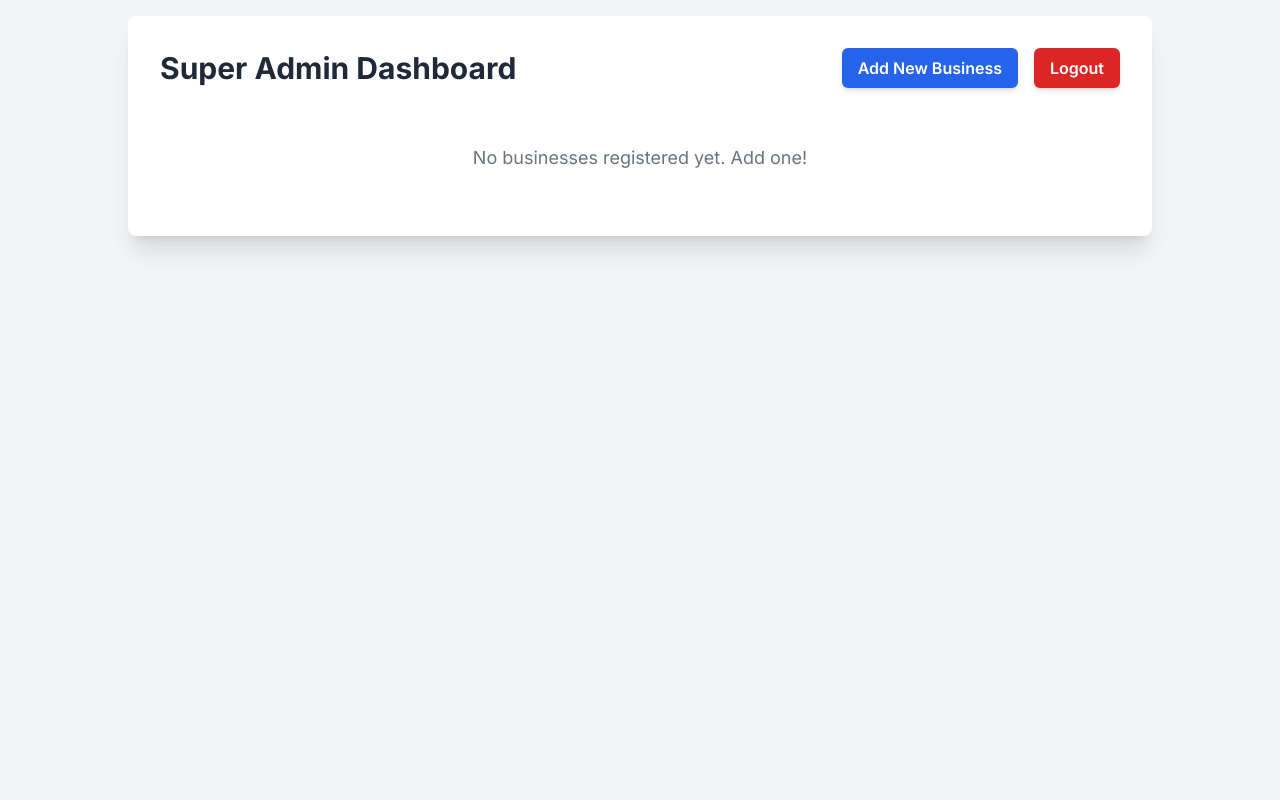
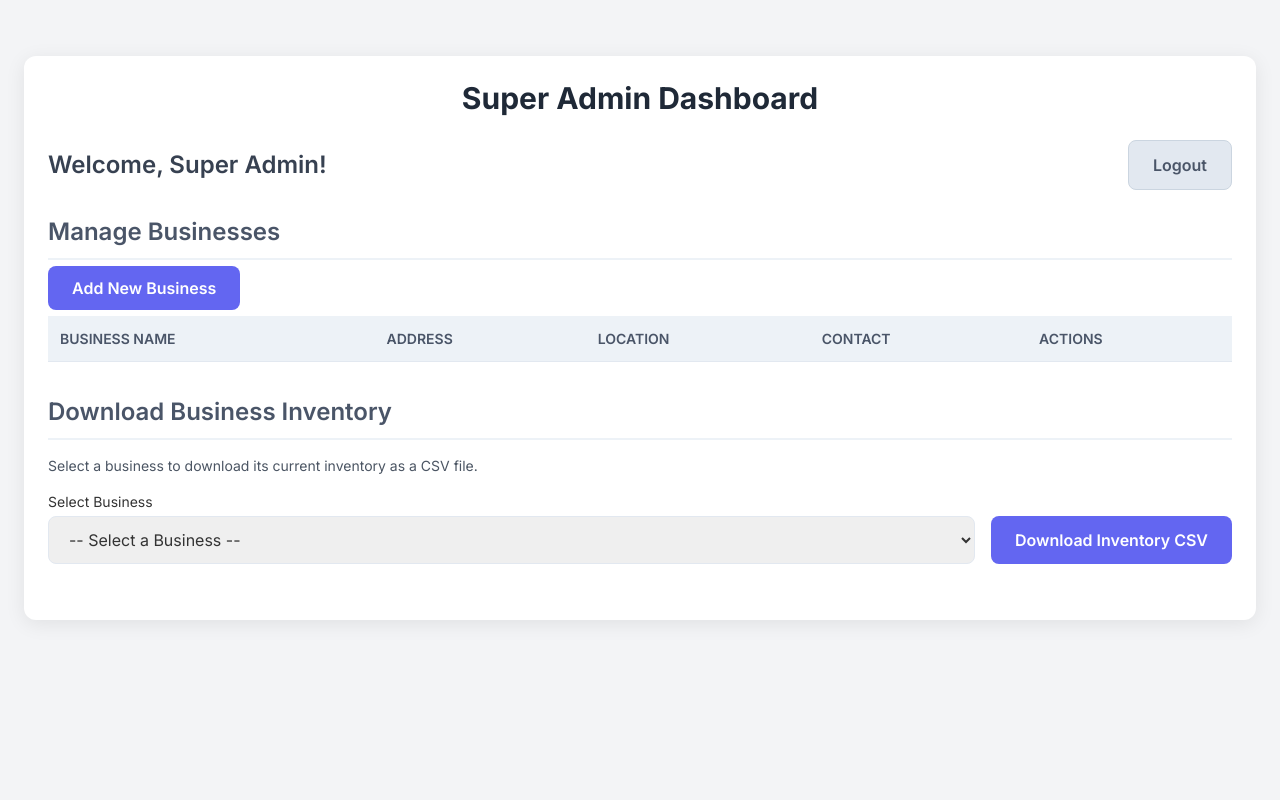
Before and after one commit to OkyereI/global_business_app, a Flask app: page /super_admin_dashboard in a window 1280 px wide. Run offline with Flask 3, Linux system fonts and the light colour scheme; the visitor is signed in with stand-in values (Sample User, id 1); lists and menus that the app fills with data are empty; some libraries are stand-ins or nearby versions.

Commit message:
add final update

```diff
--- a/app.py
+++ b/app.py
@@ -1,6 +1,6 @@
 # app.py - Enhanced Flask Application for Pharmaceutical Store Administrator
 
-from flask import Flask, render_template, request, redirect, url_for, flash, session
+from flask import Flask, render_template, request, redirect, url_for, flash, session, Response
 import csv
 import os
 import uuid
@@ -8,6 +8,7 @@ from datetime import datetime, date # Import date for daily reports
 import requests # Import the requests library for API calls
 from dotenv import load_dotenv # Import load_dotenv
 import json # Import json for specific error handling
+import io # Import io for in-memory CSV operations
 
 # Load environment variables from .env file
 load_dotenv()
@@ -513,6 +514,51 @@ def delete_business(business_id):
     else:
         flash('Business not found.', 'danger')
     return redirect(url_for('super_admin_dashboard'))
+
+@app.route('/super_admin/download_inventory/<business_id>')
+def download_inventory_csv(business_id):
+    """Allows super admin to download the inventory for a specific business as a CSV."""
+    if session.get('role') != 'super_admin':
+        flash('Access denied. Super Admin role required.', 'danger')
+        return redirect(url_for('login'))
+
+    businesses = load_businesses()
+    business = next((b for b in businesses if b['id'] == business_id), None)
+
+    if not business:
+        flash('Business not found.', 'danger')
+        return redirect(url_for('super_admin_dashboard'))
+
+    inventory_items = load_inventory_for_business(business_id)
+
+    # Create a CSV in memory
+    si = io.StringIO()
+    # Define headers explicitly, matching the order in save_inventory_for_business
+    headers = ['id', 'product_name', 'category', 'purchase_price', 'sale_price', 'current_stock',
+               'last_updated', 'batch_number', 'number_of_tabs', 'unit_price_per_tab', 'item_type',
+               'expiry_date', 'is_fixed_price', 'fixed_sale_price']
+
+    writer = csv.DictWriter(si, fieldnames=headers)
+    writer.writeheader()
+
+    # Ensure all items have all keys, and convert booleans/floats to string for CSV
+    for item in inventory_items:
+        row_to_write = {key: str(item.get(key, '')) for key in headers}
+        # Format numeric fields to 2 decimal places for consistency in CSV
+        for num_key in ['purchase_price', 'sale_price', 'current_stock', 'unit_price_per_tab', 'fixed_sale_price']:
+            if num_key in item and item[num_key] is not None:
+                row_to_write[num_key] = f"{float(item[num_key]):.2f}"
+        # Convert boolean back to "True"/"False" string if needed (though str() handles it)
+        row_to_write['is_fixed_price'] = str(item.get('is_fixed_price', False))
+
+        writer.writerow(row_to_write)
+
+    output = si.getvalue()
+    si.close()
+
+    response = Response(output, mimetype='text/csv')
+    response.headers["Content-Disposition"] = f"attachment; filename={business['name'].replace(' ', '_')}_inventory_{datetime.now().strftime('%Y%m%d%H%M%S')}.csv"
+    return response
 
 
 # --- Business User Management (Admin & Viewer Admin) ---
@@ -1582,10 +1628,8 @@ def reports():
     sales_records = load_sales_for_business(session['business_id'])
 
     # 1. Statistics of Stocks Available
-    stock_summary = [
-        {'product_name': item['product_name'], 'current_stock': f"{item['current_stock']:.2f}"}
-        for item in inventory_items
-    ]
+    # stock_summary is now the full list of inventory_items to allow checking current_stock for highlighting
+    stock_summary = inventory_items
 
     # 2. Sales per Day, Week, Month
     daily_sales = {}
@@ -1632,7 +1676,7 @@ def reports():
 
     return render_template(
         'reports.html',
-        stock_summary=inventory_items, # Pass full item objects to allow checking current_stock for highlight
+        stock_summary=stock_summary, # Pass full item objects to allow checking current_stock for highlight
         daily_sales=sorted_daily_sales,
         weekly_sales=sorted_weekly_sales,
         monthly_sales=sorted_monthly_sales,
--- a/templates/add_edit_inventory.html
+++ b/templates/add_edit_inventory.html
@@ -237,7 +237,7 @@
                             unitPricePerTabWithMarkup = costPerTab * 1.08; // 8% markup
                         }
                     } else { // Default to Pharmacy or any other type
-                        unitPricePerTabWithMarkup = costPerTab * 1.30; // 30% markup
+                        unitPricePerTabWithMarkup = costPerTab * 1.10; // 10% markup
                     }
 
                     const calculatedSalePrice = unitPricePerTabWithMarkup * numberOfTabs;
--- a/templates/super_admin_dashboard.html
+++ b/templates/super_admin_dashboard.html
@@ -1,4 +1,3 @@
-<!-- templates/super_admin_dashboard.html -->
 <!DOCTYPE html>
 <html lang="en">
 <head>
@@ -6,79 +5,217 @@
     <meta name="viewport" content="width=device-width, initial-scale=1.0">
     <title>Super Admin Dashboard</title>
     <script src="https://cdn.tailwindcss.com"></script>
-           <link href="https://cdn.jsdelivr.net/npm/tailwindcss@2.2.19/dist/tailwind.min.css" rel="stylesheet">
-    <link href="https://fonts.googleapis.com/css2?family=Inter:wght@400;600;700&display=swap" rel="stylesheet">
-
+    <link href="https://fonts.googleapis.com/css2?family=Inter:wght@400;500;600;700&display=swap" rel="stylesheet">
     <style>
-        body { font-family: 'Inter', sans-serif; background-color: #f0f2f5; }
+        body {
+            font-family: 'Inter', sans-serif;
+            background-color: #f4f7f6;
+            color: #333;
+        }
+        .container {
+            max-width: 1000px;
+            margin: 2rem auto;
+            padding: 1.5rem;
+            background-color: #ffffff;
+            border-radius: 12px;
+            box-shadow: 0 4px 20px rgba(0, 0, 0, 0.08);
+        }
+        .section-title {
+            font-size: 1.5rem;
+            font-weight: 600;
+            color: #4a5568;
+            margin-bottom: 1rem;
+            border-bottom: 2px solid #edf2f7;
+            padding-bottom: 0.5rem;
+        }
+        .card {
+            background-color: #f7fafc;
+            border-radius: 8px;
+            padding: 1rem;
+            box-shadow: 0 2px 8px rgba(0, 0, 0, 0.05);
+        }
+        .table-container {
+            overflow-x: auto;
+        }
+        table {
+            width: 100%;
+            border-collapse: collapse;
+            margin-top: 1rem;
+        }
+        th, td {
+            padding: 0.75rem;
+            text-align: left;
+            border-bottom: 1px solid #e2e8f0;
+        }
+        th {
+            background-color: #edf2f7;
+            font-weight: 600;
+            color: #4a5568;
+            text-transform: uppercase;
+            font-size: 0.875rem;
+        }
+        tr:hover {
+            background-color: #f0f4f7;
+        }
+        .btn {
+            padding: 0.75rem 1.5rem;
+            border-radius: 8px;
+            font-weight: 600;
+            cursor: pointer;
+            transition: all 0.2s ease-in-out;
+        }
+        .btn-primary {
+            background-color: #6366f1;
+            color: white;
+            border: none;
+        }
+        .btn-primary:hover {
+            background-color: #4f46e5;
+            box-shadow: 0 4px 10px rgba(99, 102, 241, 0.3);
+        }
+        .btn-secondary {
+            background-color: #e2e8f0;
+            color: #4a5568;
+            border: 1px solid #cbd5e0;
+        }
+        .btn-secondary:hover {
+            background-color: #cbd5e0;
+            box-shadow: 0 4px 10px rgba(226, 232, 240, 0.3);
+        }
+        .btn-danger {
+            background-color: #ef4444;
+            color: white;
+            border: none;
+        }
+        .btn-danger:hover {
+            background-color: #dc2626;
+            box-shadow: 0 4px 10px rgba(239, 68, 68, 0.3);
+        }
+        .flash-message {
+            padding: 1rem;
+            border-radius: 8px;
+            margin-bottom: 1rem;
+            font-weight: 500;
+        }
+        .flash-success {
+            background-color: #d1fae5;
+            color: #065f46;
+            border: 1px solid #34d399;
+        }
+        .flash-danger {
+            background-color: #fee2e2;
+            color: #991b1b;
+            border: 1px solid #ef4444;
+        }
+        .flash-warning {
+            background-color: #fffbeb;
+            color: #92400e;
+            border: 1px solid #fbbf24;
+        }
+        .flash-info {
+            background-color: #e0f2fe;
+            color: #0369a1;
+            border: 1px solid #38bdf8;
+        }
+        .form-control {
+            border: 1px solid #e2e8f0;
+            border-radius: 8px;
+            padding: 0.75rem 1rem;
+            width: 100%;
+            transition: all 0.2s ease-in-out;
+        }
+        .form-control:focus {
+            border-color: #6366f1;
+            box-shadow: 0 0 0 3px rgba(99, 102, 241, 0.3);
+            outline: none;
+        }
     </style>
 </head>
-<body class="flex flex-col items-center min-h-screen p-4 bg-gray-100">
-    <div class="bg-white p-8 rounded-lg shadow-xl w-full max-w-5xl">
-        <div class="flex justify-between items-center mb-6">
-            <h2 class="text-3xl font-bold text-gray-800">Super Admin Dashboard</h2>
-            <div class="flex space-x-4">
-                <a href="{{ url_for('add_business') }}"
-                   class="bg-blue-600 hover:bg-blue-700 text-white font-semibold py-2 px-4 rounded-md shadow-md transition duration-150 ease-in-out"
-                >
-                    Add New Business
-                </a>
-                <a href="{{ url_for('logout') }}"
-                   class="bg-red-600 hover:bg-red-700 text-white font-semibold py-2 px-4 rounded-md shadow-md transition duration-150 ease-in-out"
-                >
-                    Logout
-                </a>
-            </div>
-        </div>
+<body class="bg-gray-100 p-6">
+    <div class="container">
+        <h1 class="text-3xl font-bold text-center text-gray-800 mb-6">Super Admin Dashboard</h1>
 
         {% with messages = get_flashed_messages(with_categories=true) %}
             {% if messages %}
-                <div class="mb-4 w-full">
+                <div class="mb-4">
                     {% for category, message in messages %}
-                        <div class="p-3 mb-2 rounded-md
-                            {% if category == 'success' %} bg-green-100 text-green-700
-                            {% elif category == 'danger' %} bg-red-100 text-red-700
-                            {% elif category == 'warning' %} bg-yellow-100 text-yellow-700
-                            {% else %} bg-blue-100 text-blue-700 {% endif %}">
-                            {{ message }}
-                        </div>
+                        <div class="flash-message flash-{{ category }}">{{ message }}</div>
                     {% endfor %}
                 </div>
             {% endif %}
         {% endwith %}
 
-        {% if businesses %}
-        <div class="overflow-x-auto rounded-lg shadow-md w-full">
-            <table class="min-w-full divide-y divide-gray-200">
-                <thead class="bg-gray-50">
+        <div class="flex justify-between items-center mb-6">
+            <h2 class="text-2xl font-semibold text-gray-700">Welcome, Super Admin!</h2>
+            <a href="{{ url_for('logout') }}" class="btn btn-secondary">Logout</a>
+        </div>
+
+        <div class="mb-8">
+            <h2 class="section-title">Manage Businesses</h2>
+            <a href="{{ url_for('add_business') }}" class="btn btn-primary mb-4">Add New Business</a>
+            <div class="table-container">
+                <table>
+                    <thead>
                         <tr>
-                        <th scope="col" class="px-6 py-3 text-left text-xs font-medium text-gray-500 uppercase tracking-wider">Business Name</th>
-                        <th scope="col" class="px-6 py-3 text-left text-xs font-medium text-gray-500 uppercase tracking-wider">Address</th>
-                        <th scope="col" class="px-6 py-3 text-left text-xs font-medium text-gray-500 uppercase tracking-wider">Location</th>
-                        <th scope="col" class="px-6 py-3 text-left text-xs font-medium text-gray-500 uppercase tracking-wider">Contact</th>
-                        <th scope="col" class="px-6 py-3 text-left text-xs font-medium text-gray-500 uppercase tracking-wider">Actions</th>
+                            <th>Business Name</th>
+                            <th>Address</th>
+                            <th>Location</th>
+                            <th>Contact</th>
+                            <th>Actions</th>
                         </tr>
                     </thead>
-                <tbody class="bg-white divide-y divide-gray-200">
+                    <tbody>
                         {% for business in businesses %}
                             <tr>
-                        <td class="px-6 py-4 whitespace-nowrap text-sm font-medium text-gray-900">{{ business.name }}</td>
-                        <td class="px-6 py-4 whitespace-nowrap text-sm text-gray-500">{{ business.address }}</td>
-                        <td class="px-6 py-4 whitespace-nowrap text-sm text-gray-500">{{ business.location }}</td>
-                        <td class="px-6 py-4 whitespace-nowrap text-sm text-gray-500">{{ business.contact }}</td>
-                        <td class="px-6 py-4 whitespace-nowrap text-sm font-medium">
-                            <a href="{{ url_for('view_business_details', business_id=business.id) }}" class="text-blue-600 hover:text-blue-900 mr-3">View Details</a>
-                            <a href="{{ url_for('edit_business', business_id=business.id) }}" class="text-indigo-600 hover:text-indigo-900 mr-3">Edit</a>
-                            <a href="{{ url_for('delete_business', business_id=business.id) }}" class="text-red-600 hover:text-red-900" onclick="return confirm('Are you sure you want to delete business {{ business.name }} and ALL its data? This action cannot be undone.');">Delete</a>
+                                <td>{{ business.name }}</td>
+                                <td>{{ business.address }}</td>
+                                <td>{{ business.location }}</td>
+                                <td>{{ business.contact }}</td>
+                                <td class="whitespace-nowrap">
+                                    <a href="{{ url_for('view_business_details', business_id=business.id) }}" class="text-blue-600 hover:underline mr-2">View Details</a>
+                                    <a href="{{ url_for('edit_business', business_id=business.id) }}" class="text-indigo-600 hover:underline mr-2">Edit</a>
+                                    <a href="{{ url_for('delete_business', business_id=business.id) }}" class="text-red-600 hover:underline" onclick="return confirm('Are you sure you want to delete this business and ALL its data? This action cannot be undone.');">Delete</a>
                                 </td>
                             </tr>
                         {% endfor %}
                     </tbody>
                 </table>
             </div>
-        {% else %}
-        <p class="text-center text-gray-500 text-lg py-8">No businesses registered yet. Add one!</p>
-        {% endif %}
         </div>
+
+        <div class="mb-8">
+            <h2 class="section-title">Download Business Inventory</h2>
+            <p class="text-sm text-gray-600 mb-4">Select a business to download its current inventory as a CSV file.</p>
+            <div class="flex items-end space-x-4">
+                <div class="form-group flex-grow">
+                    <label for="business_select_download" class="block text-sm">Select Business</label>
+                    <select id="business_select_download" class="form-control mt-1">
+                        <option value="">-- Select a Business --</option>
+                        {% for business in businesses %}
+                            <option value="{{ business.id }}">{{ business.name }}</option>
+                        {% endfor %}
+                    </select>
+                </div>
+                <button type="button" id="download_inventory_btn" class="btn btn-primary">Download Inventory CSV</button>
+            </div>
+        </div>
+
+    </div>
+
+    <script>
+        document.addEventListener('DOMContentLoaded', function() {
+            const businessSelectDownload = document.getElementById('business_select_download');
+            const downloadInventoryBtn = document.getElementById('download_inventory_btn');
+
+            downloadInventoryBtn.addEventListener('click', function() {
+                const selectedBusinessId = businessSelectDownload.value;
+                if (selectedBusinessId) {
+                    window.location.href = `/super_admin/download_inventory/${selectedBusinessId}`;
+                } else {
+                    alert('Please select a business to download its inventory.');
+                }
+            });
+        });
+    </script>
 </body>
 </html>
```
Also changed, not shown: templates/reports.html (+43 -2 lines). Lines whose indentation alone changed are shown as unchanged.
